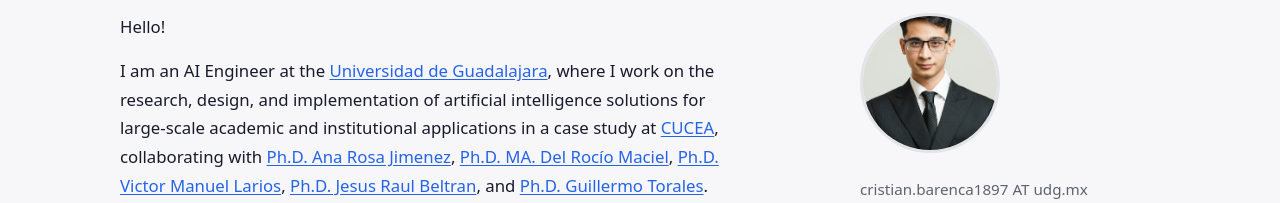
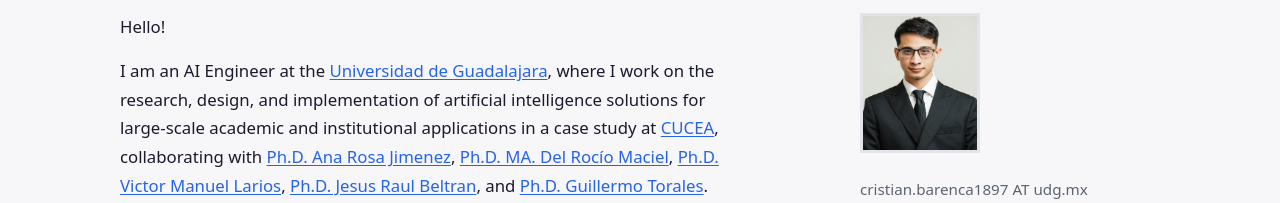
Before and after one commit to CristianBarenca/CristianBarenca.github.io, a plain HTML site: page index.html in a window 1280 px wide. Shown: the part 188-391 px from the top of the page. Drawn offline with Linux system fonts and the light colour scheme; a web font is replaced by a local one.

Commit message:
Update index.html
Updating the profile width

```diff
--- a/index.html
+++ b/index.html
@@ -189,10 +189,9 @@
         }
 
         .profile-photo {
-            width: 120px;
-            height: 120px;
-            border-radius: 50%;
-            object-fit: cover;
+            width: 30%;
+            height: 30%;
+            object-fit:fill;
             border: 3px solid var(--border);
         }
 
@@ -505,7 +504,7 @@
             }
 
             .profile-photo {
-                width: 140px;
+                width: 120px;
                 height: 140px;
             }
 
@@ -621,7 +620,7 @@
                 <img class="profile-photo"
                      src="Profile.png"
                      alt="Portrait of Cristian Ulises Barenca Sotelo"
-                     width="140" height="140"
+                     width="100" height="100"
                      fetchpriority="high">
 
                 <p class="contact-email">cristian.barenca1897 AT udg.mx</p>
@@ -634,7 +633,7 @@
                     <a href="https://orcid.org/0009-0000-5091-1900" target="_blank" rel="noopener noreferrer" aria-label="ORCID" class="social-link social-orcid">
                         <img src="https://cdn.simpleicons.org/orcid/000000" alt="" width="20" height="20">
                     </a>
-                    <a href="https://www.credly.com/users/cristian-ulises-barenca-sotelo.b84485e2/badges/credly" target="_blank" rel="noopener noreferrer" aria-label="Credly" class="social-link social-credly">
+                    <a href="https://www.credly.com/badges/7c4393d8-ed31-42b3-aeef-889cf24c76b3/" target="_blank" rel="noopener noreferrer" aria-label="Credly" class="social-link social-credly">
                         <img src="https://cdn.simpleicons.org/credly/000000" alt="" width="20" height="20">
                     </a>
                     <a href="https://skillshop.withgoogle.com/" target="_blank" rel="noopener noreferrer" aria-label="Google Skillshop" class="social-link social-gcloud">
```
